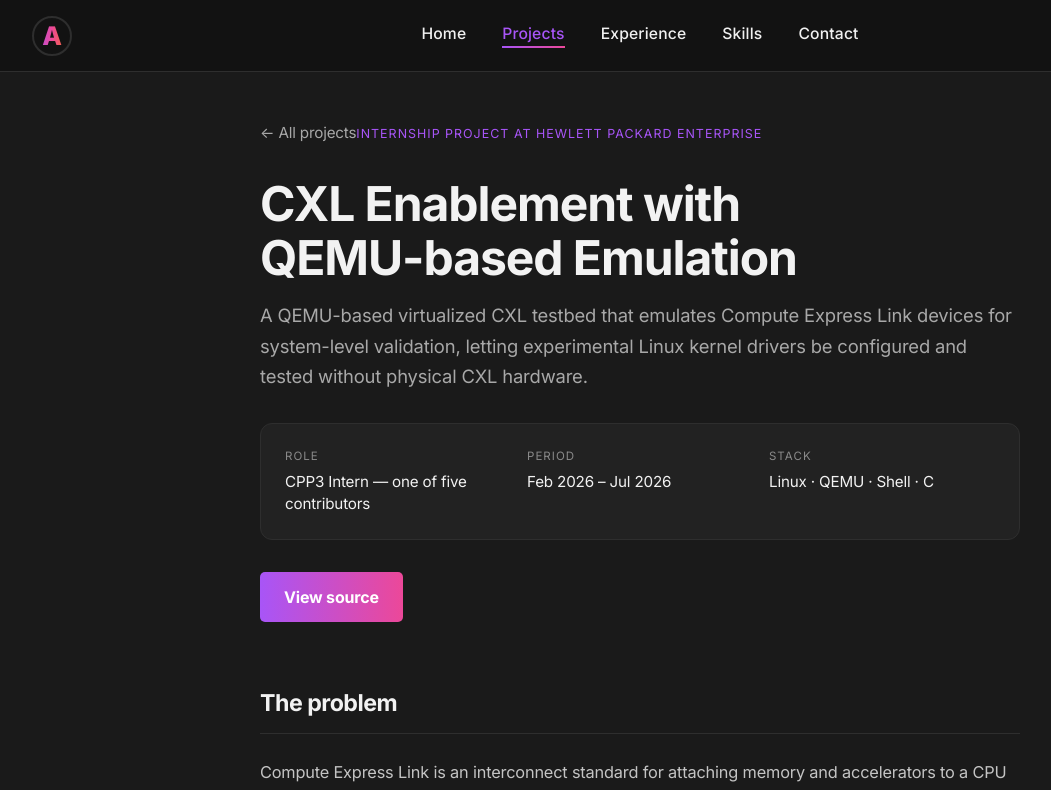
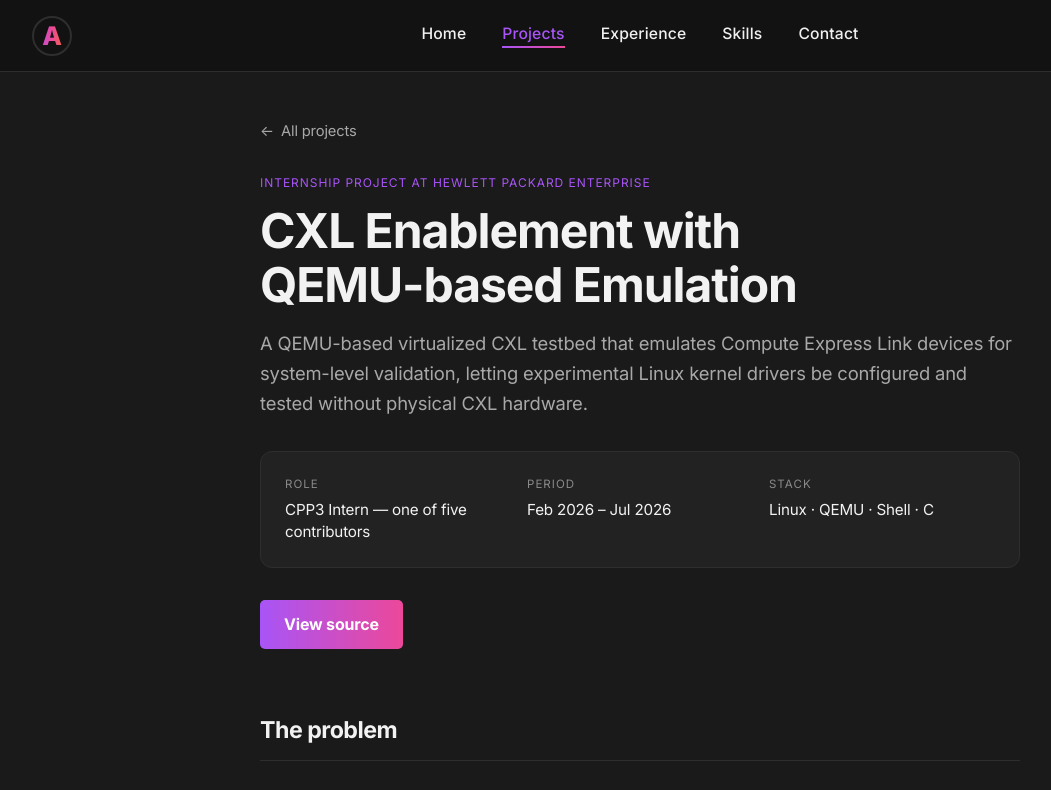
Before and after one commit to Aadharbindal/Portfolio, a React (Vite) app: page /projects/cxl-qemu-emulation in a window 1280 px wide. Shown: the top 790 px of the page, without its empty margins (0-1051 px from the left). Built offline with nearby package versions, Linux system fonts and the light colour scheme.

Commit message:
Stack the back link above the project's context label
Both were inline-block, so they shared a line and ran straight into each
other. The back link is now its own row, with the arrow spaced from the
label and easing outward on hover.

```diff
--- a/src/pages/ProjectDetail.css
+++ b/src/pages/ProjectDetail.css
@@ -12,21 +12,29 @@
 }
 
 .detail-back {
-  display: inline-block;
+  display: flex;
+  align-items: center;
+  gap: 0.45rem;
+  width: fit-content;
   color: var(--text-muted);
   text-decoration: none;
-  font-size: 0.95rem;
+  font-size: 0.92rem;
   margin-bottom: var(--space-8);
-  transition: color 0.25s ease;
+  transition: color 0.25s ease, gap 0.25s ease;
 }
 
 .detail-back:hover {
   color: var(--accent-1);
+  gap: 0.7rem;
+}
+
+.detail-back-arrow {
+  line-height: 1;
 }
 
 .detail-context {
-  display: inline-block;
-  font-size: 0.78rem;
+  display: block;
+  font-size: 0.75rem;
   letter-spacing: 0.08em;
   text-transform: uppercase;
   color: var(--accent-1);
--- a/src/pages/ProjectDetail.jsx
+++ b/src/pages/ProjectDetail.jsx
@@ -26,7 +26,10 @@
   return (
     <div className="page-section section-detail">
       <article className="detail-content">
-        <Link to="/projects" className="detail-back">← All projects</Link>
+        <Link to="/projects" className="detail-back">
+          <span className="detail-back-arrow" aria-hidden="true">←</span>
+          All projects
+        </Link>
 
         {project.context && <span className="detail-context">{project.context}</span>}
 
```
